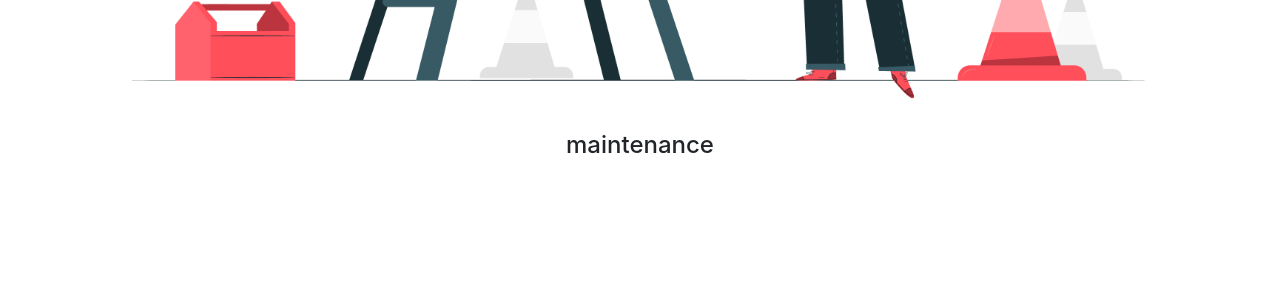
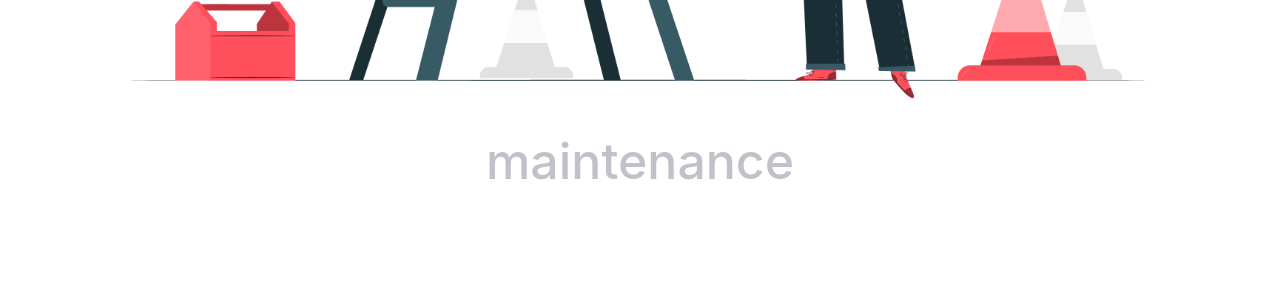
Before and after one commit to ekoprasetyo98/landing-page-portofolio, a plain HTML site: page index.html in a window 1280 px wide. Shown: the part 2340-2642 px from the top of the page. Drawn offline with nearby package versions, Linux system fonts and the light colour scheme.

Commit message:
Update style.css

```diff
--- a/css/style.css
+++ b/css/style.css
@@ -24,6 +24,10 @@ html{
 .btn-primary,.btn-success{
     background-color: rgb(48, 200, 214);
     border: none;
+}
+.repair{
+    color:  #8d8d9b8a;
+    font-size: 50px;
 }
 
 .alert{
```
